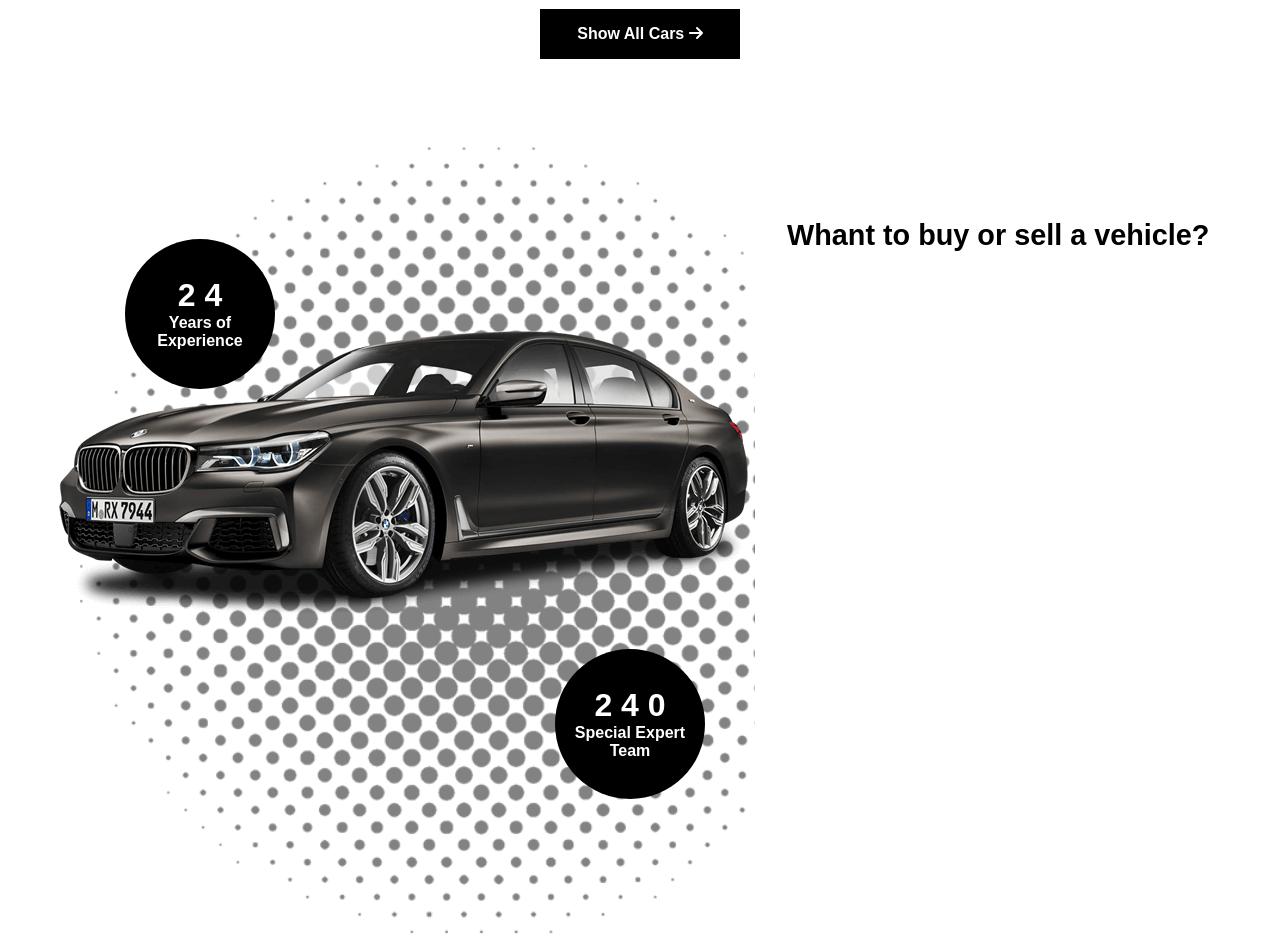
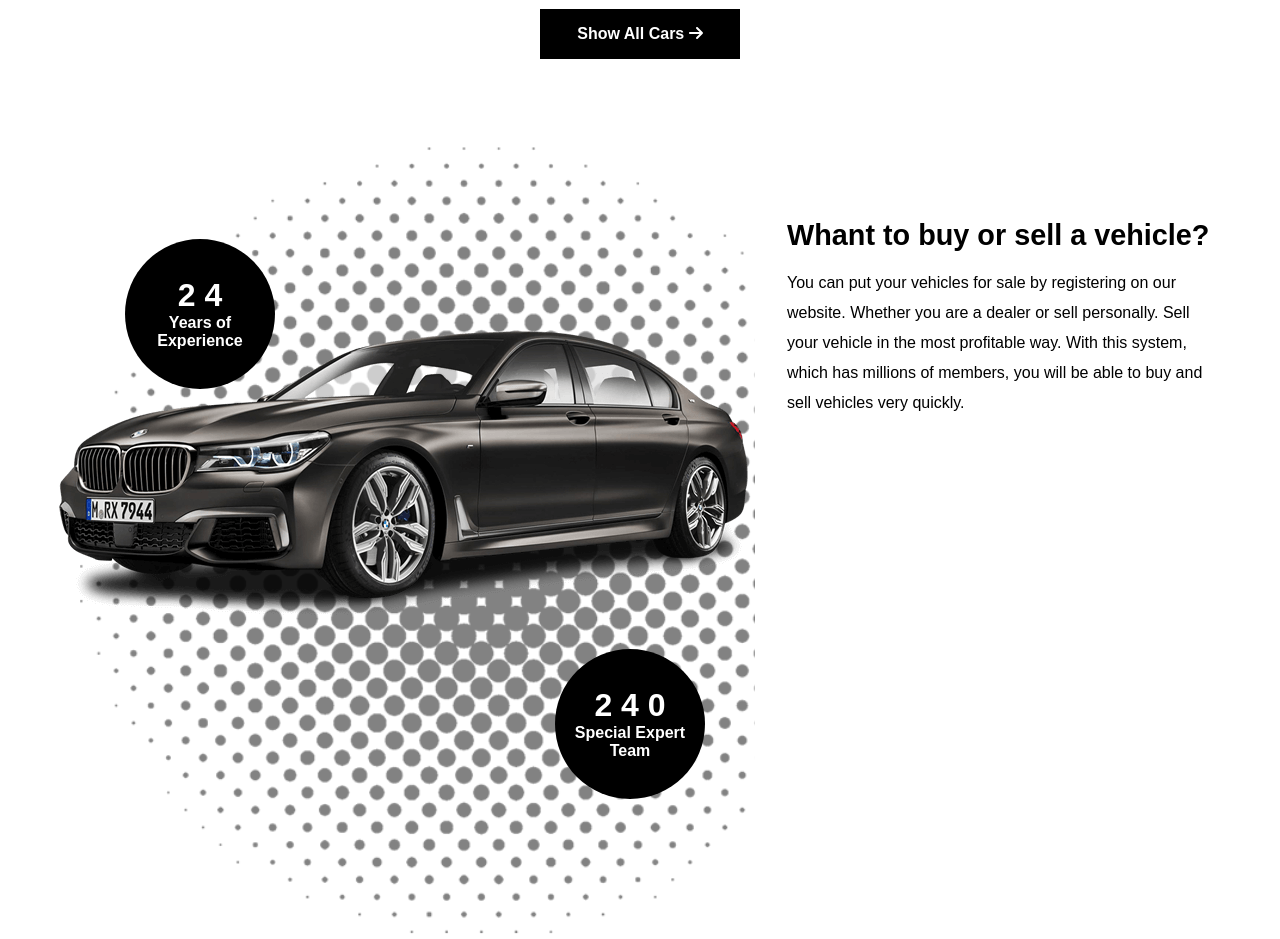
Before and after one commit to Giovanni-Palmitessa/proj-html-vuejs, a Vue app: page / in a window 1280 px wide. Shown: the part 1780-2719 px from the top of the page. Built offline with nearby package versions, Linux system fonts and the light colour scheme.

Commit message:
add parag. in info-right

```diff
--- a/src/components/AppMain.vue
+++ b/src/components/AppMain.vue
@@ -208,6 +208,12 @@ export default {
           </div>
           <div class="info-right">
             <h2>Whant to buy or sell a vehicle?</h2>
+            <p>
+              You can put your vehicles for sale by registering on our website.
+              Whether you are a dealer or sell personally. Sell your vehicle in
+              the most profitable way. With this system, which has millions of
+              members, you will be able to buy and sell vehicles very quickly.
+            </p>
           </div>
         </div>
       </div>
@@ -311,6 +317,10 @@ export default {
     h2 {
       font-size: 1.8rem;
       padding-top: 5rem;
+      padding-bottom: 1rem;
+    }
+    p {
+      line-height: 30px;
     }
   }
 }
```
